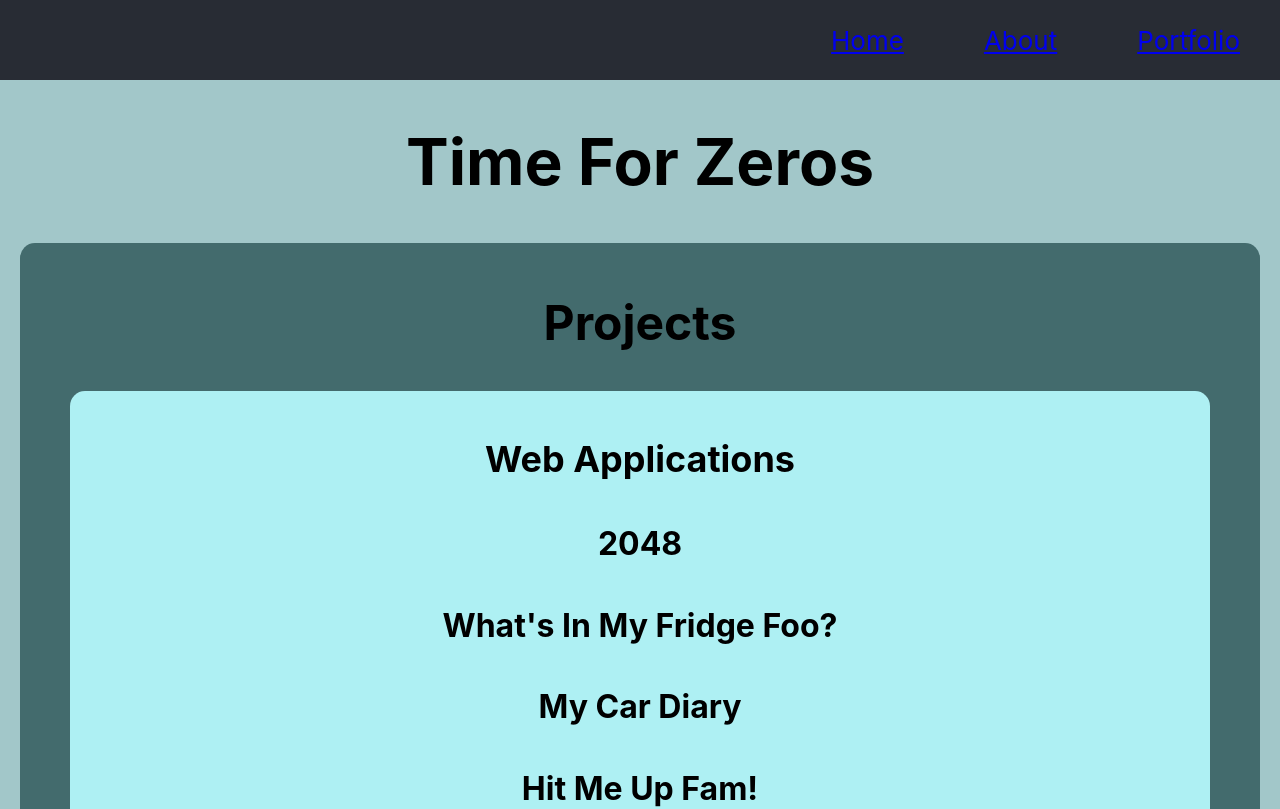
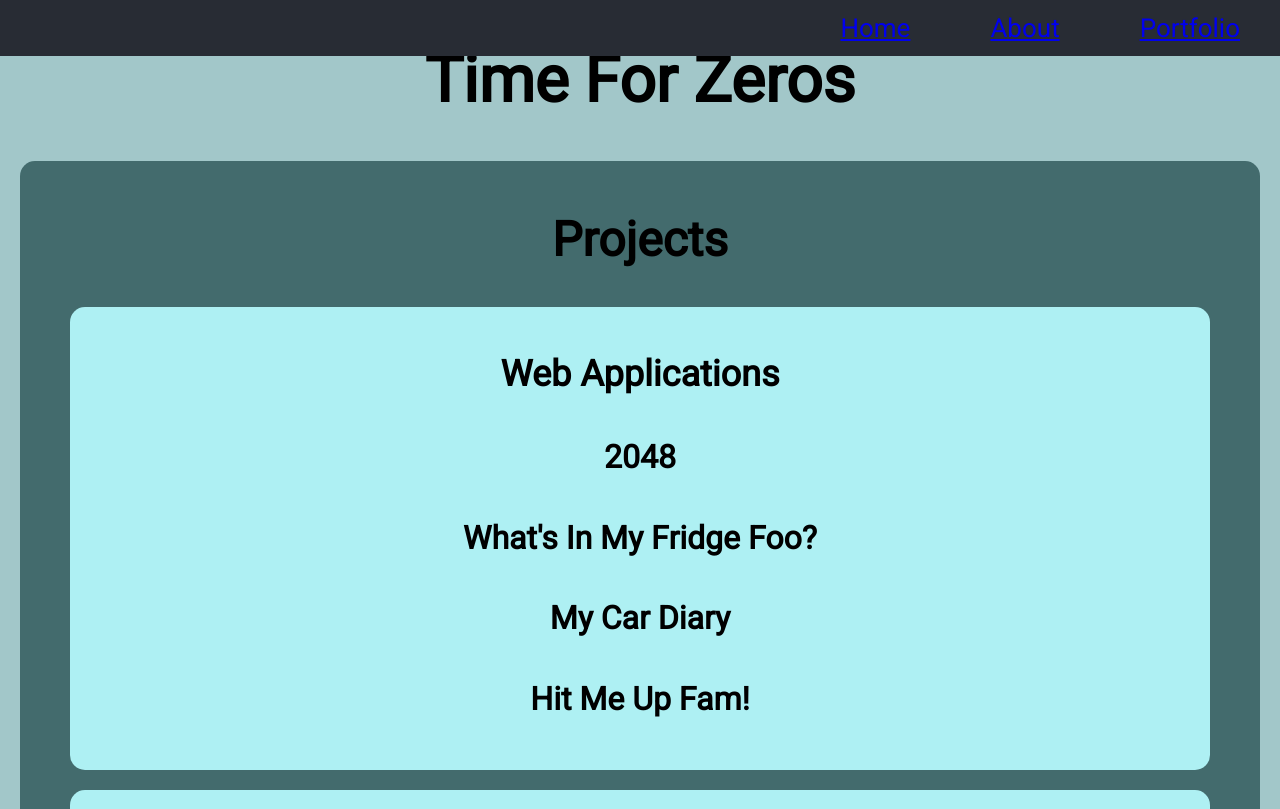
Before and after one commit to TimeForZeros/portfolio-react, a React (Create React App) app: page /Portfolio in a window 1280 px wide. Shown: the top 809 px of the page. Built offline with nearby package versions, Linux system fonts and the light colour scheme.

Commit message:
Fun with Google Fonts

```diff
--- a/src/App.css
+++ b/src/App.css
@@ -1,18 +1,32 @@
+
+@import url('https://fonts.googleapis.com/css?family=Roboto');
+
 .App {
+  top: 0;
   text-align: center;
   background-color: rgb(162, 199, 201);
-  height: 100%;
+  min-height: 100vh;
+  width: 100%;
+  font-family: 'Roboto-Regular', sans-serif;
+  overflow: hidden;
 }
 
 .App-header {
   background-color: #282c34;
-  min-height: 10vh;
+  min-height: 7vh;
   display: flex;
   flex-direction: row;
   align-items: center;
   justify-content: flex-end;
   font-size: calc(10px + 2vmin);
   color: white;
+  position: fixed;
+  top: 0;
+  width: 100%;
+  z-index: 100;
+  overflow: hidden;
+  font-family: 'Roboto', sans-serif;
+
 }
 
 .App-link {
--- a/src/App.js
+++ b/src/App.js
@@ -45,7 +45,7 @@ class App extends Component {
           <NavBar title={this.state.title} />
         </header>
         <body>
-          <Body title={this.state.title} />
+          <Body  title={this.state.title} />
         </body>
         <footer>
           <Footer />
--- a/src/components/Body/Body.css
+++ b/src/components/Body/Body.css
@@ -1,6 +1,11 @@
+@import url('https://fonts.googleapis.com/css?family=Roboto');
+
+
+
 body {
     position: relative;
     min-height: 100vh;
+    font-family: 'Roboto', sans-serif;
 }
 
 
@@ -10,7 +15,6 @@ body {
 
 .title {
     font-size: 64px;
-
 }
 
 .section-container {
--- a/src/components/Footer/Footer.css
+++ b/src/components/Footer/Footer.css
@@ -4,13 +4,14 @@ footer {
     background-color: rgb(73, 81, 82);
     position: relative;
     bottom: 0;
-    width: 100%;
     display: flex;
+    font-family: 'Roboto', sans-serif;
 
 }
 
 footer * {
     color: white;
     justify-content: space-between;
+    width: 100%;
 
 }
--- a/src/components/NavBar/NavBar.css
+++ b/src/components/NavBar/NavBar.css
@@ -1,6 +1,7 @@
 .nav-container{
     display: flex;
     align-items: center;
+
 }
 
 .nav-item{
```
